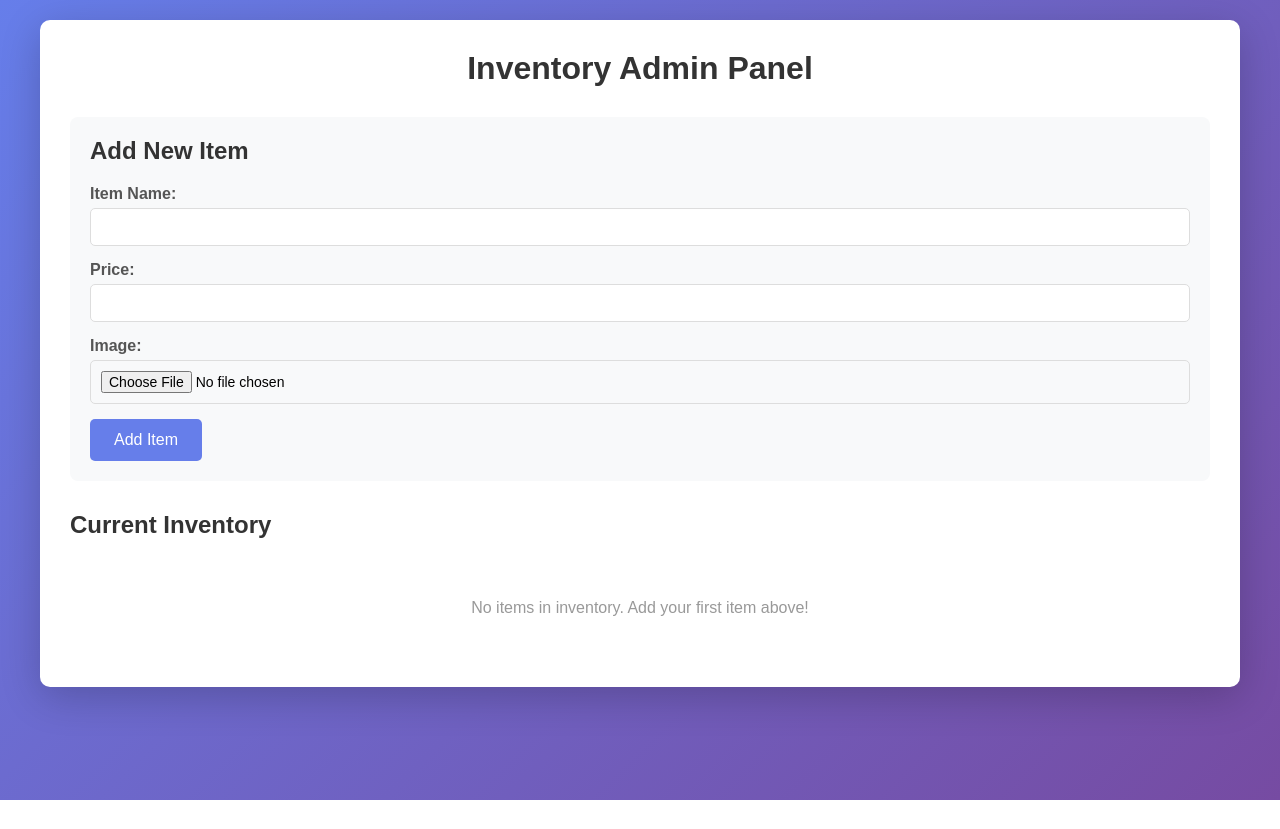
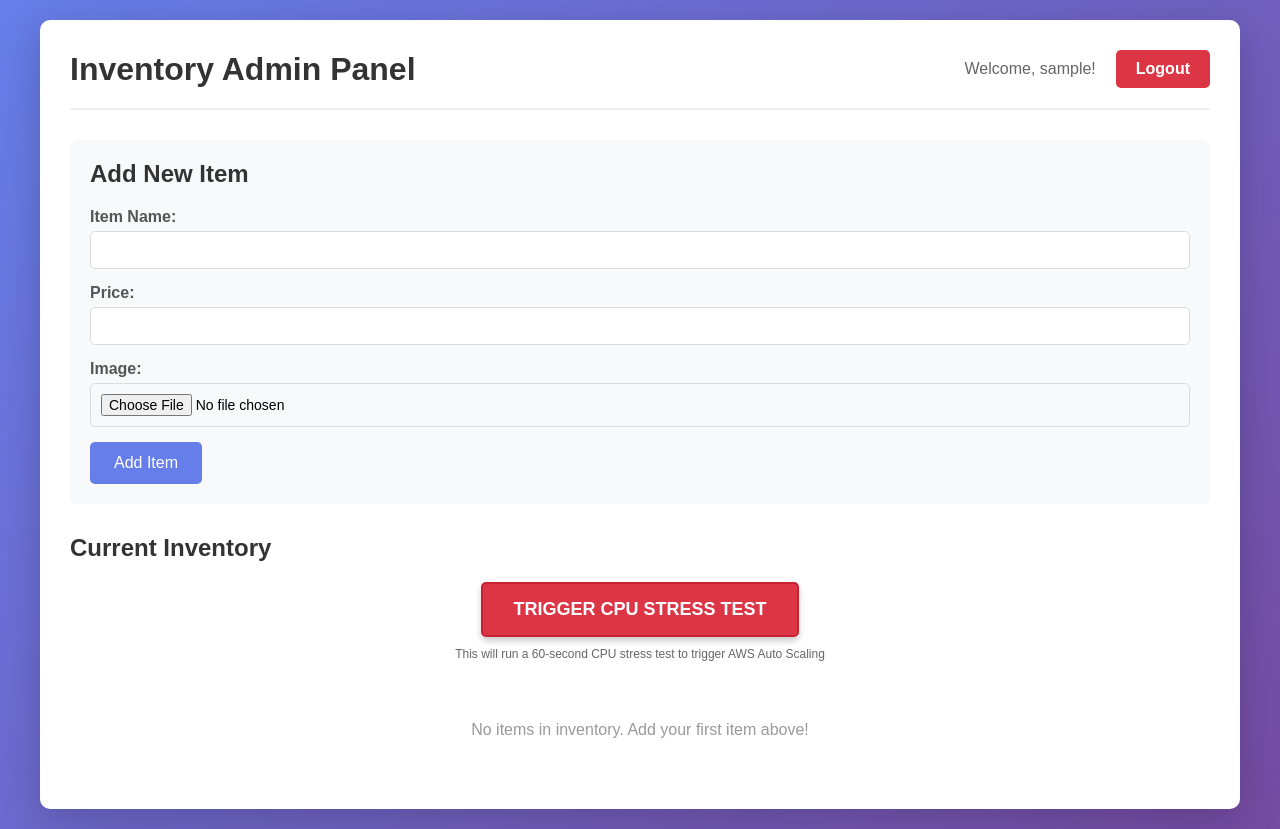
Before and after one commit to Smoothie51/AWS-Python-Stress-Test, a Flask app: page /admin in a window 1280 px wide. Before the commit the page ends 800 px from the top, so only its background shows below. Run offline with Flask 3, Linux system fonts and the light colour scheme; the visitor is signed in with stand-in values (Sample User, id 1); data that the repository does not hold is empty.

Commit message:
Added a logout for admin

```diff
--- a/static/style.css
+++ b/static/style.css
@@ -29,6 +29,44 @@ h1 {
     color: #333;
     margin-bottom: 30px;
     text-align: center;
+}
+
+.admin-header {
+    display: flex;
+    justify-content: space-between;
+    align-items: center;
+    margin-bottom: 30px;
+    padding-bottom: 20px;
+    border-bottom: 2px solid #f0f0f0;
+}
+
+.admin-header h1 {
+    margin-bottom: 0;
+}
+
+.admin-menu {
+    display: flex;
+    gap: 20px;
+    align-items: center;
+}
+
+.admin-menu span {
+    color: #666;
+    font-weight: 500;
+}
+
+.logout-btn {
+    background: #dc3545;
+    color: white;
+    padding: 10px 20px;
+    border-radius: 5px;
+    text-decoration: none;
+    font-weight: bold;
+    transition: background 0.3s;
+}
+
+.logout-btn:hover {
+    background: #c82333;
 }
 
 h2 {
--- a/templates/admin.html
+++ b/templates/admin.html
@@ -6,11 +6,13 @@
 </head>
 <body>
     <div class="container">
-        <h1>Inventory Admin Panel</h1>
-
-        {% if message %}
-        <div class="message">{{ message }}</div>
-        {% endif %}
+        <div class="admin-header">
+            <h1>Inventory Admin Panel</h1>
+            <div class="admin-menu">
+                <span>Welcome, {{ session.username }}!</span>
+                <a href="/logout" class="logout-btn">Logout</a>
+            </div>
+        </div>
 
         <div class="add-form">
             <h2>Add New Item</h2>
@@ -33,6 +35,14 @@
 
         <h2>Current Inventory</h2>
 
+        <div style="margin: 20px 0; text-align: center;">
+            <a href="/stress">
+                <button class="stress-btn">TRIGGER CPU STRESS TEST</button>
+            </a>
+            <p style="color: #666; font-size: 12px; margin-top: 10px;">
+                This will run a 60-second CPU stress test to trigger AWS Auto Scaling
+            </p>
+        </div>
 
         {% if items %}
         <table>
@@ -49,7 +59,7 @@
                 {% for item in items %}
                 <tr>
                     <td>
-                        <img src="{{ item.ImageURL }}"
+                        <img src="https://{{ bucket }}.s3.{{ region }}.amazonaws.com/{{ item.ItemID }}"
                              class="image-preview" alt="{{ item.Name }}">
                     </td>
                     <td>{{ item.Name }}</td>
@@ -70,16 +80,6 @@
                 {% endfor %}
             </tbody>
         </table>
-
-        <div style="margin: 20px 0; text-align: center;">
-            <a href="/stress">
-                <button class="stress-btn">⚠️ TRIGGER CPU STRESS TEST</button>
-            </a>
-            <p style="color: #666; font-size: 12px; margin-top: 10px;">
-                This will run a 60-second CPU stress test to trigger AWS Auto Scaling
-            </p>
-        </div>
-
         {% else %}
         <div class="empty-state">
             <p>No items in inventory. Add your first item above!</p>
```
